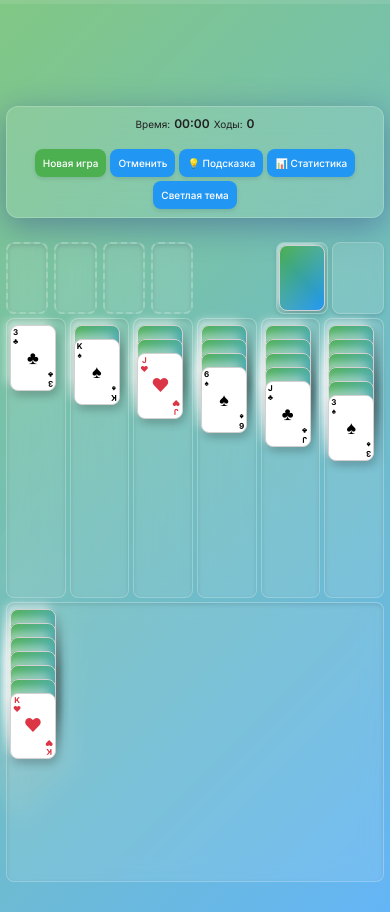
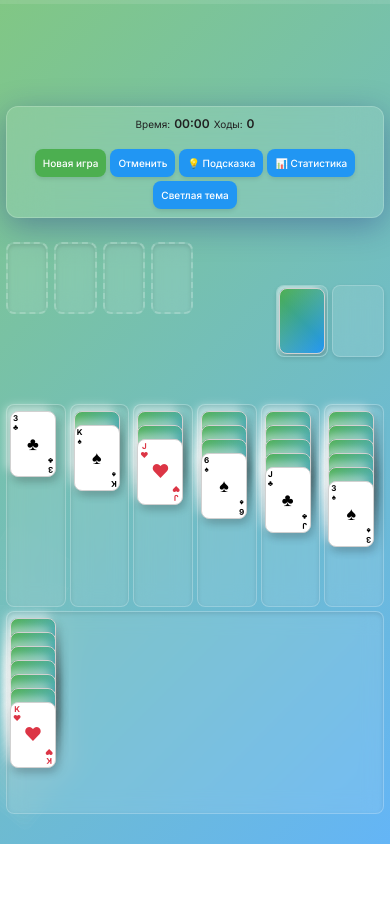
Before and after one commit to bvrbvr/KlondikeQuest, a website: page index.html in a window 390 px wide. After the commit the page ends 844 px from the top, so only its background shows below. Drawn offline with Linux system fonts and the light colour scheme; a script that the page names is missing.

Commit message:
release-2.0.18

```diff
--- a/styles.css
+++ b/styles.css
@@ -367,7 +367,7 @@ body {
 
 .tableau-slot {
   flex: 1;
-  min-height: 360px;
+  min-height: 200px;
   background: var(--glass-bg);
   backdrop-filter: blur(10px);
   border: 1px solid var(--glass-border);
@@ -865,7 +865,7 @@ body {
     height: 86px;
   }
   .tableau-slot {
-    min-height: 300px;
+    min-height: 180px;
     flex: 1;
     min-width: 62px;
   }
@@ -949,7 +949,7 @@ body {
   }
 
   .tableau-slot {
-    min-height: 280px;
+    min-height: 160px;
     min-width: 52px;
   }
 
```
Also changed, not shown: index.html (+2 -2 lines).
